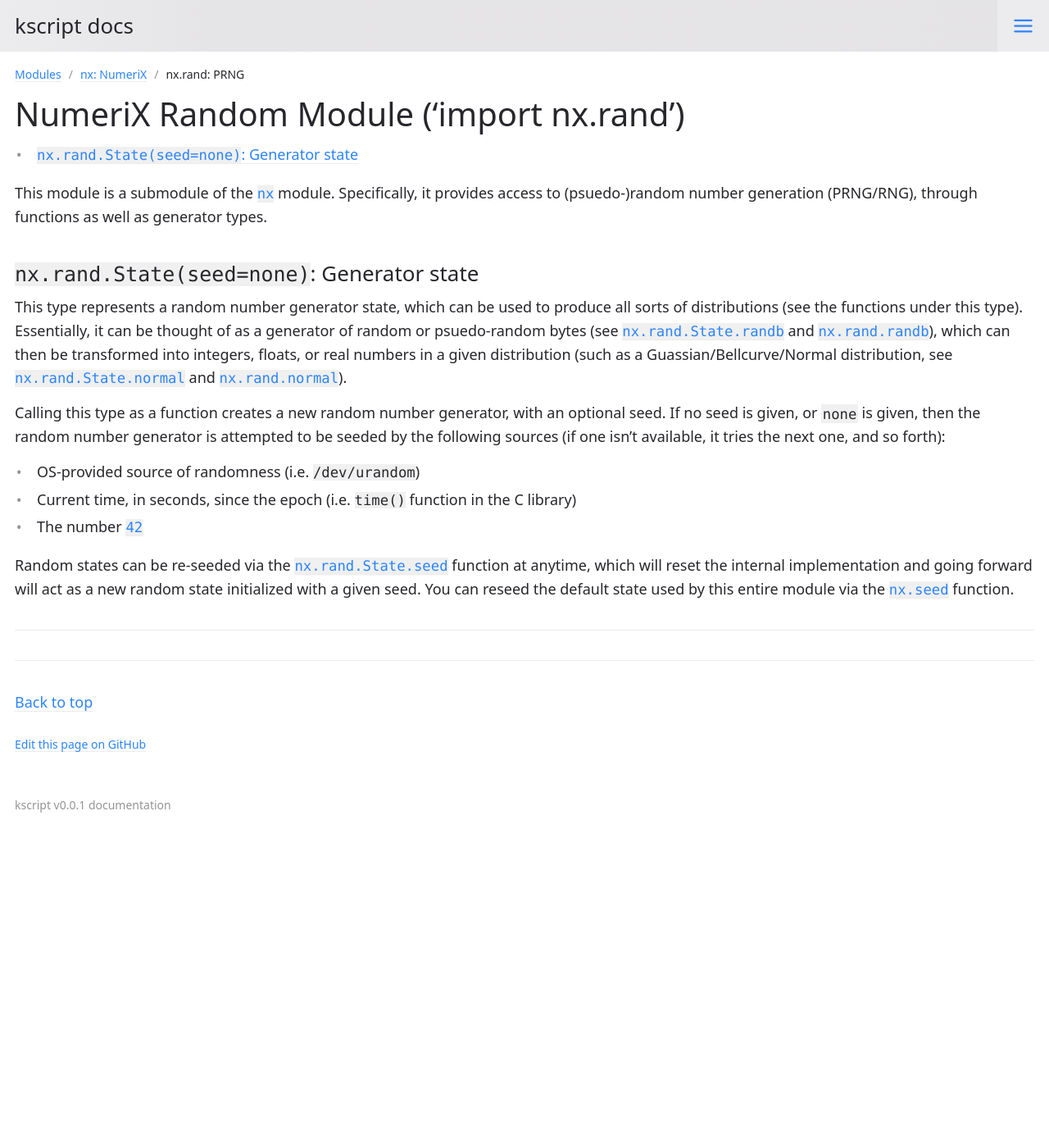
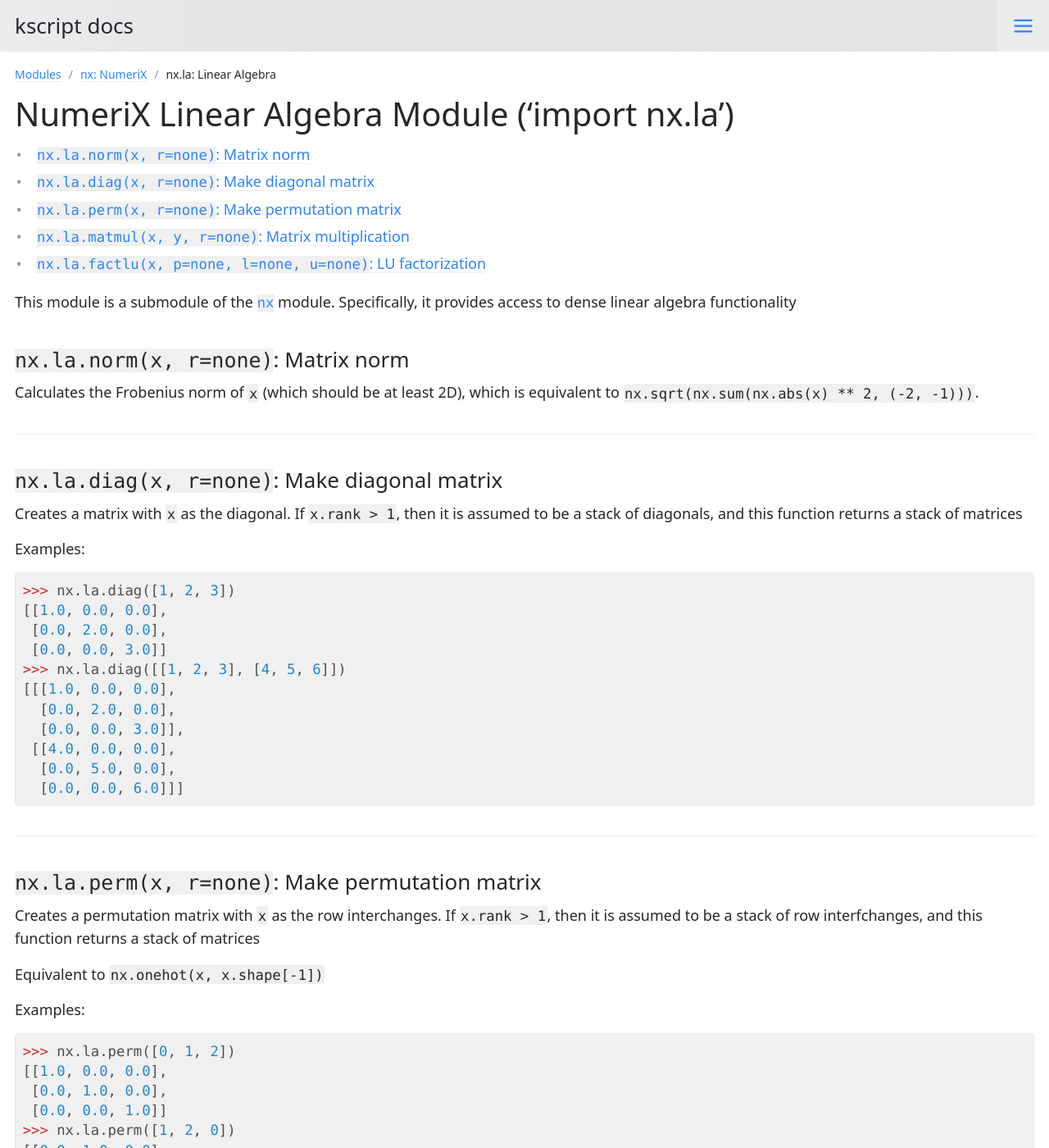
Before and after one commit to ChemicalDevelopment/kscript.org, a Jekyll site: the page built from modules/nx-la.md, in a window 1280 px wide and 1400 px high. Shown: the whole window at 82% size. Built offline with Jekyll 4.4.1, drawn with Linux system fonts in a browser that asks for light colours; nearby versions of some CDN libraries; some of the changed text lies outside the part shown.

Commit message:
la, fft modules, and term

````diff
--- a/modules/n.md
+++ /dev/null
@@ -1,110 +0,0 @@
----
-layout: default
-parent: 'nx: NumeriX'
-grand_parent: Modules
-title: 'nx.la: Linear Algebra'
-permalink: /modules/nx/la
----
-
-# NumeriX Linear Algebra Module ('import nx.la')
-{: .no_toc }
-
- * TOC
-{:toc}
-
-This module is a submodule of the [`nx`](/modules/nx) module. Specifically, it provides access to dense linear algebra functionality
-
-
-## `nx.la.norm(x, r=none)`: Matrix norm {#norm}
-
-Calculates the Frobenius norm of `x` (which should be at least 2D), which is equivalent to `nx.sqrt(nx.sum(nx.abs(x) ** 2))`.
-
----
-
-## `nx.la.diag(x, r=none)`: Make diagonal matrix {#diag}
-
-
-Creates a matrix with `x` as the diagonal. If `x.rank > 1`, then it is assumed to be a stack of diagonals, and this function returns a stack of matrices
-
-
-Examples:
-
-```ks
->>> nx.la.diag([1, 2, 3])
-[[1.0, 0.0, 0.0],
- [0.0, 2.0, 0.0],
- [0.0, 0.0, 3.0]]
->>> nx.la.diag([[1, 2, 3], [4, 5, 6]])
-[[[1.0, 0.0, 0.0],
-  [0.0, 2.0, 0.0],
-  [0.0, 0.0, 3.0]],
- [[4.0, 0.0, 0.0],
-  [0.0, 5.0, 0.0],
-  [0.0, 0.0, 6.0]]]
-```
-
----
-
-## `nx.la.perm(x, r=none)`: Make permutation matrix {#perm}
-
-Creates a permutation matrix with `x` as the row interchanges. If `x.rank > 1`, then it is assumed to be a stack of row interfchanges, and this function returns a stack of matrices
-
-Equivalent to `nx.onehot(x, x.shape[-1])`
-
-
-Examples:
-
-```ks
->>> nx.la.perm([0, 1, 2])
-[[1.0, 0.0, 0.0],
- [0.0, 1.0, 0.0],
- [0.0, 0.0, 1.0]]
->>> nx.la.perm([1, 2, 0])
-[[0.0, 1.0, 0.0],
- [0.0, 0.0, 1.0],
- [1.0, 0.0, 0.0]]
-```
-
----
-
-## `nx.la.matmul(x, y, r=none)`: Matrix multiplication {#matmul}
-
-Calculates the matrix product `x @ y`. If `r` is none, then a result is allocated, otherwise it must be the correct shape, and the result will be stored in that.
-
-Expects matrices to be of shape:
-
-  * `x`: `(..., M, N)`
-  * `y`: `(..., N, K)`
-  * `r`: `(..., M, K)` (or `r==none`, it will be allocated)
-
-
-Examples:
-
-```ks
->>> nx.la.matmul([[1, 2], [3, 4]], [[5, 6], [7, 8]])
-[[19.0, 22.0],
- [43.0, 50.0]]
-```
-
----
-
-## `nx.la.factlu(x, r=none)`: LU factorization {#factlu}
-
-Calculates the matrix product `x @ y`. If `r` is none, then a result is allocated, otherwise it must be the correct shape, and the result will be stored in that.
-
-Expects matrices to be of shape:
-
-  * `x`: `(..., M, N)`
-  * `y`: `(..., N, K)`
-  * `r`: `(..., M, K)` (or `r==none`, it will be allocated)
-
-
-Examples:
-
-```ks
->>> nx.la.matmul([[1, 2], [3, 4]], [[5, 6], [7, 8]])
-[[19.0, 22.0],
- [43.0, 50.0]]
-```
-
----
--- a/modules/nx-la.md
+++ b/modules/nx-la.md
@@ -2,31 +2,113 @@
 layout: default
 parent: 'nx: NumeriX'
 grand_parent: Modules
-title: 'nx.rand: PRNG'
-permalink: /modules/nx/rand
+title: 'nx.la: Linear Algebra'
+permalink: /modules/nx/la
 ---
 
-# NumeriX Random Module ('import nx.rand')
+# NumeriX Linear Algebra Module ('import nx.la')
 {: .no_toc }
 
  * TOC
 {:toc}
 
-This module is a submodule of the [`nx`](/modules/nx) module. Specifically, it provides access to (psuedo-)random number generation (PRNG/RNG), through functions as well as generator types.
+This module is a submodule of the [`nx`](/modules/nx) module. Specifically, it provides access to dense linear algebra functionality
 
 
-## `nx.rand.State(seed=none)`: Generator state {#State}
+## `nx.la.norm(x, r=none)`: Matrix norm {#norm}
 
-This type represents a random number generator state, which can be used to produce all sorts of distributions (see the functions under this type). Essentially, it can be thought of as a generator of random or psuedo-random bytes (see [`nx.rand.State.randb`](#State.randb) and [`nx.rand.randb`](#randb)), which can then be transformed into integers, floats, or real numbers in a given distribution (such as a Guassian/Bellcurve/Normal distribution, see [`nx.rand.State.normal`](#State.normal) and [`nx.rand.normal`](#normal)).
+Calculates the Frobenius norm of `x` (which should be at least 2D), which is equivalent to `nx.sqrt(nx.sum(nx.abs(x) ** 2, (-2, -1)))`.
+
+---
+
+## `nx.la.diag(x, r=none)`: Make diagonal matrix {#diag}
+
+Creates a matrix with `x` as the diagonal. If `x.rank > 1`, then it is assumed to be a stack of diagonals, and this function returns a stack of matrices
 
 
-Calling this type as a function creates a new random number generator, with an optional seed. If no seed is given, or `none` is given, then the random number generator is attempted to be seeded by the following sources (if one isn't available, it tries the next one, and so forth):
+Examples:
 
-  * OS-provided source of randomness (i.e. `/dev/urandom`)
-  * Current time, in seconds, since the epoch (i.e. `time()` function in the C library)
-  * The number [`42`](https://en.wikipedia.org/wiki/42_(number)#The_Hitchhiker's_Guide_to_the_Galaxy)
+```ks
+>>> nx.la.diag([1, 2, 3])
+[[1.0, 0.0, 0.0],
+ [0.0, 2.0, 0.0],
+ [0.0, 0.0, 3.0]]
+>>> nx.la.diag([[1, 2, 3], [4, 5, 6]])
+[[[1.0, 0.0, 0.0],
+  [0.0, 2.0, 0.0],
+  [0.0, 0.0, 3.0]],
+ [[4.0, 0.0, 0.0],
+  [0.0, 5.0, 0.0],
+  [0.0, 0.0, 6.0]]]
+```
 
-Random states can be re-seeded via the [`nx.rand.State.seed`](#State.seed) function at anytime, which will reset the internal implementation and going forward will act as a new random state initialized with a given seed. You can reseed the default state used by this entire module via the [`nx.seed`](#seed) function.
+---
+
+## `nx.la.perm(x, r=none)`: Make permutation matrix {#perm}
+
+Creates a permutation matrix with `x` as the row interchanges. If `x.rank > 1`, then it is assumed to be a stack of row interfchanges, and this function returns a stack of matrices
+
+Equivalent to `nx.onehot(x, x.shape[-1])`
 
 
+Examples:
+
+```ks
+>>> nx.la.perm([0, 1, 2])
+[[1.0, 0.0, 0.0],
+ [0.0, 1.0, 0.0],
+ [0.0, 0.0, 1.0]]
+>>> nx.la.perm([1, 2, 0])
+[[0.0, 1.0, 0.0],
+ [0.0, 0.0, 1.0],
+ [1.0, 0.0, 0.0]]
+```
+
 ---
+
+## `nx.la.matmul(x, y, r=none)`: Matrix multiplication {#matmul}
+
+Calculates the matrix product `x @ y`. If `r` is none, then a result is allocated, otherwise it must be the correct shape, and the result will be stored in that.
+
+Expects matrices to be of shape:
+
+  * `x`: `(..., M, N)`
+  * `y`: `(..., N, K)`
+  * `r`: `(..., M, K)` (or `r==none`, it will be allocated)
+
+
+Examples:
+
+```ks
+>>> nx.la.matmul([[1, 2], [3, 4]], [[5, 6], [7, 8]])
+[[19.0, 22.0],
+ [43.0, 50.0]]
+```
+
+---
+
+## `nx.la.factlu(x, p=none, l=none, u=none)`: LU factorization {#factlu}
+
+Factors `x` according to [LU decomposition with partial pivoting](https://en.wikipedia.org/wiki/LU_decomposition), and returns a tuple of `(p, l, u)` such that `x == nx.la.perm(p) @ l @ u` (within numerical accuracy), and `p` gives the row-interchanges required, `l` is lower triangular, and `u` is upper triangular. If `p`, `l`, or `u` is given, it is used as the destination, otherwise a new result is allocated.
+
+Expects matrices to be of shape:
+
+  * `x`: `(..., N, N)`
+  * `p`: `(..., N)` (or if `p==none`, it will be allocated)
+  * `l`: `(..., N, N)` (or if `l==none`, it will be allocated)
+  * `u`: `(..., N, N)` (or if `u==none`, it will be allocated)
+
+
+Examples:
+
+```ks
+>>> (p, l, u) = nx.la.factlu([[1, 2], [3, 4]])
+([1, 0], [[1.0, 0.0],
+ [0.333333333333333, 1.0]], [[3.0, 4.0],
+ [0.0, 0.666666666666667]])
+>>> nx.la.perm(p) @ l @ u
+[[1.0, 2.0],
+ [3.0, 4.0]]
+```
+
+---
--- /dev/null
+++ b/modules/nx-rand.md
@@ -0,0 +1,32 @@
+---
+layout: default
+parent: 'nx: NumeriX'
+grand_parent: Modules
+title: 'nx.rand: PRNG'
+permalink: /modules/nx/rand
+---
+
+# NumeriX Random Module ('import nx.rand')
+{: .no_toc }
+
+ * TOC
+{:toc}
+
+This module is a submodule of the [`nx`](/modules/nx) module. Specifically, it provides access to (psuedo-)random number generation (PRNG/RNG), through functions as well as generator types.
+
+
+## `nx.rand.State(seed=none)`: Generator state {#State}
+
+This type represents a random number generator state, which can be used to produce all sorts of distributions (see the functions under this type). Essentially, it can be thought of as a generator of random or psuedo-random bytes (see [`nx.rand.State.randb`](#State.randb) and [`nx.rand.randb`](#randb)), which can then be transformed into integers, floats, or real numbers in a given distribution (such as a Guassian/Bellcurve/Normal distribution, see [`nx.rand.State.normal`](#State.normal) and [`nx.rand.normal`](#normal)).
+
+
+Calling this type as a function creates a new random number generator, with an optional seed. If no seed is given, or `none` is given, then the random number generator is attempted to be seeded by the following sources (if one isn't available, it tries the next one, and so forth):
+
+  * OS-provided source of randomness (i.e. `/dev/urandom`)
+  * Current time, in seconds, since the epoch (i.e. `time()` function in the C library)
+  * The number [`42`](https://en.wikipedia.org/wiki/42_(number)#The_Hitchhiker's_Guide_to_the_Galaxy)
+
+Random states can be re-seeded via the [`nx.rand.State.seed`](#State.seed) function at anytime, which will reset the internal implementation and going forward will act as a new random state initialized with a given seed. You can reseed the default state used by this entire module via the [`nx.seed`](#seed) function.
+
+
+---
````
Also changed, not shown: modules/nx-fft.md (added, +66 -0 lines).
